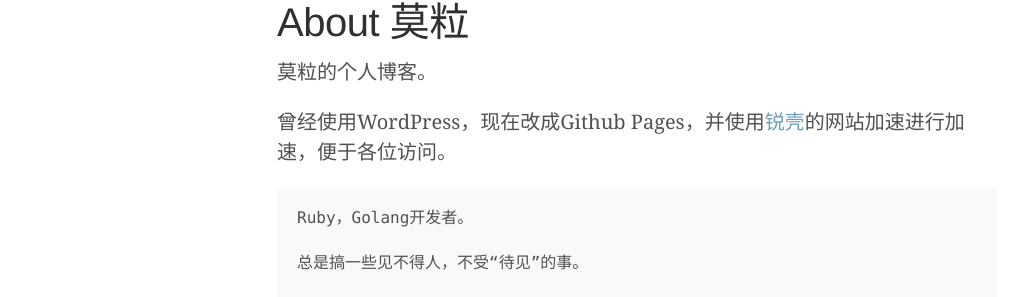
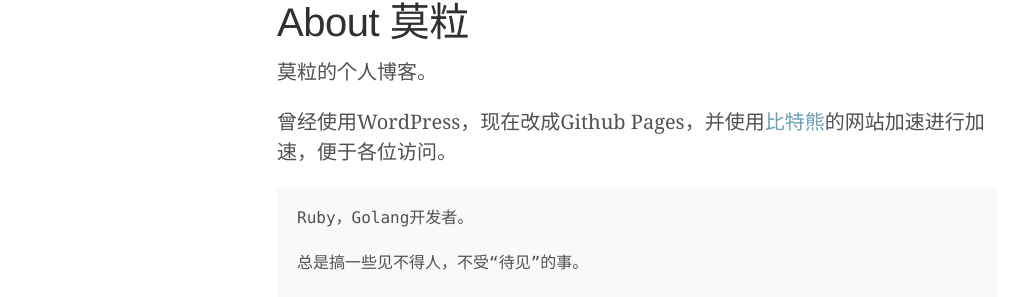
Before and after one commit to molizz/molizz, a Jekyll site: the page built from about.md, in a window 1280 px wide. Shown: the part 135-432 px from the top of the page, without its empty margins (3-1017 px from the left). Built offline with Jekyll 4.4.1, drawn with Linux system fonts in a browser that asks for light colours.

Commit message:
Update about.md

````diff
--- a/about.md
+++ b/about.md
@@ -6,7 +6,7 @@ permalink: /about/
 
 莫粒的个人博客。
 
-曾经使用WordPress，现在改成Github Pages，并使用[锐壳](https://www.rkecloud.com)的网站加速进行加速，便于各位访问。
+曾经使用WordPress，现在改成Github Pages，并使用[比特熊](https://bitbear.net)的网站加速进行加速，便于各位访问。
 
 
 ```
````
